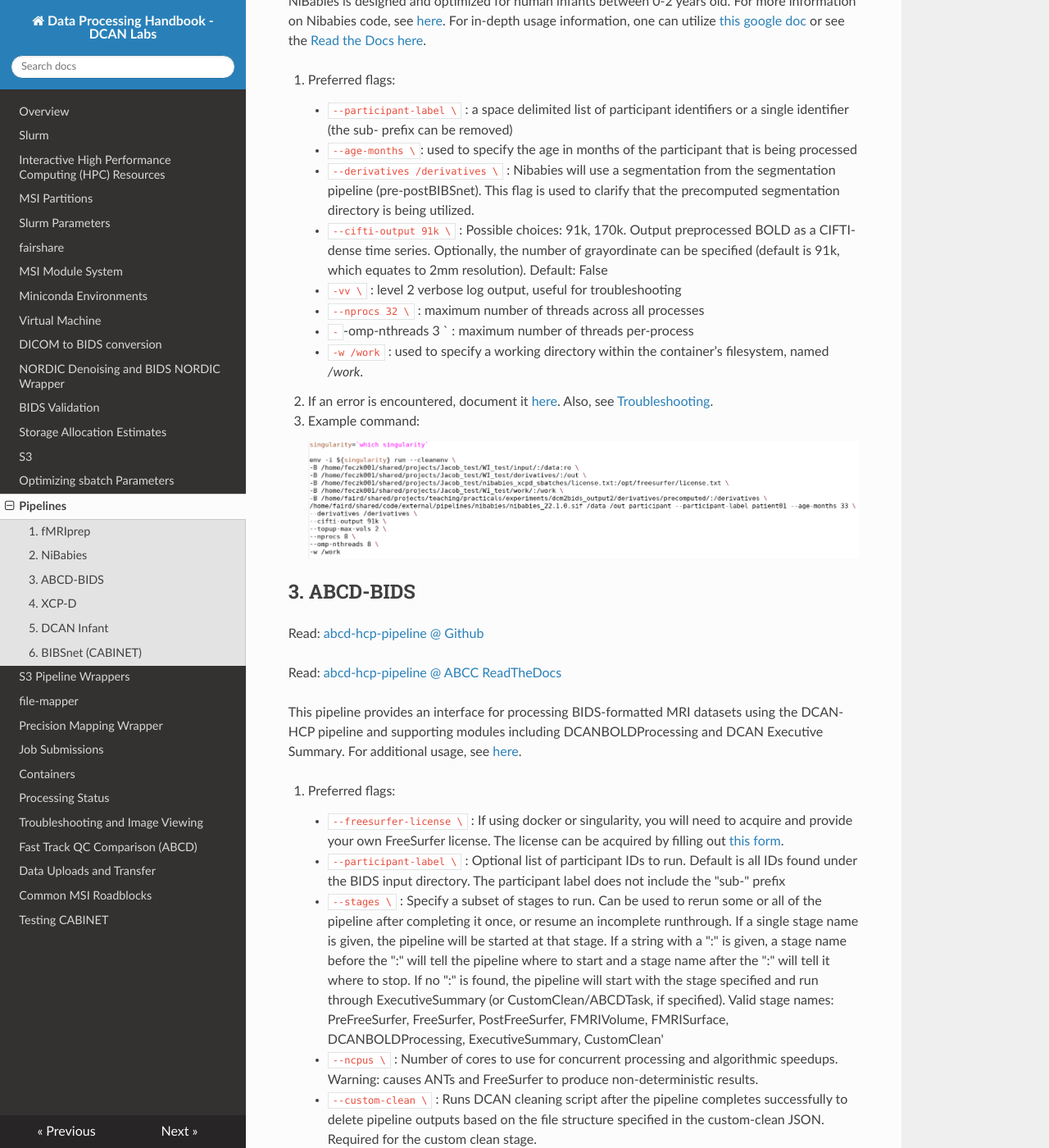
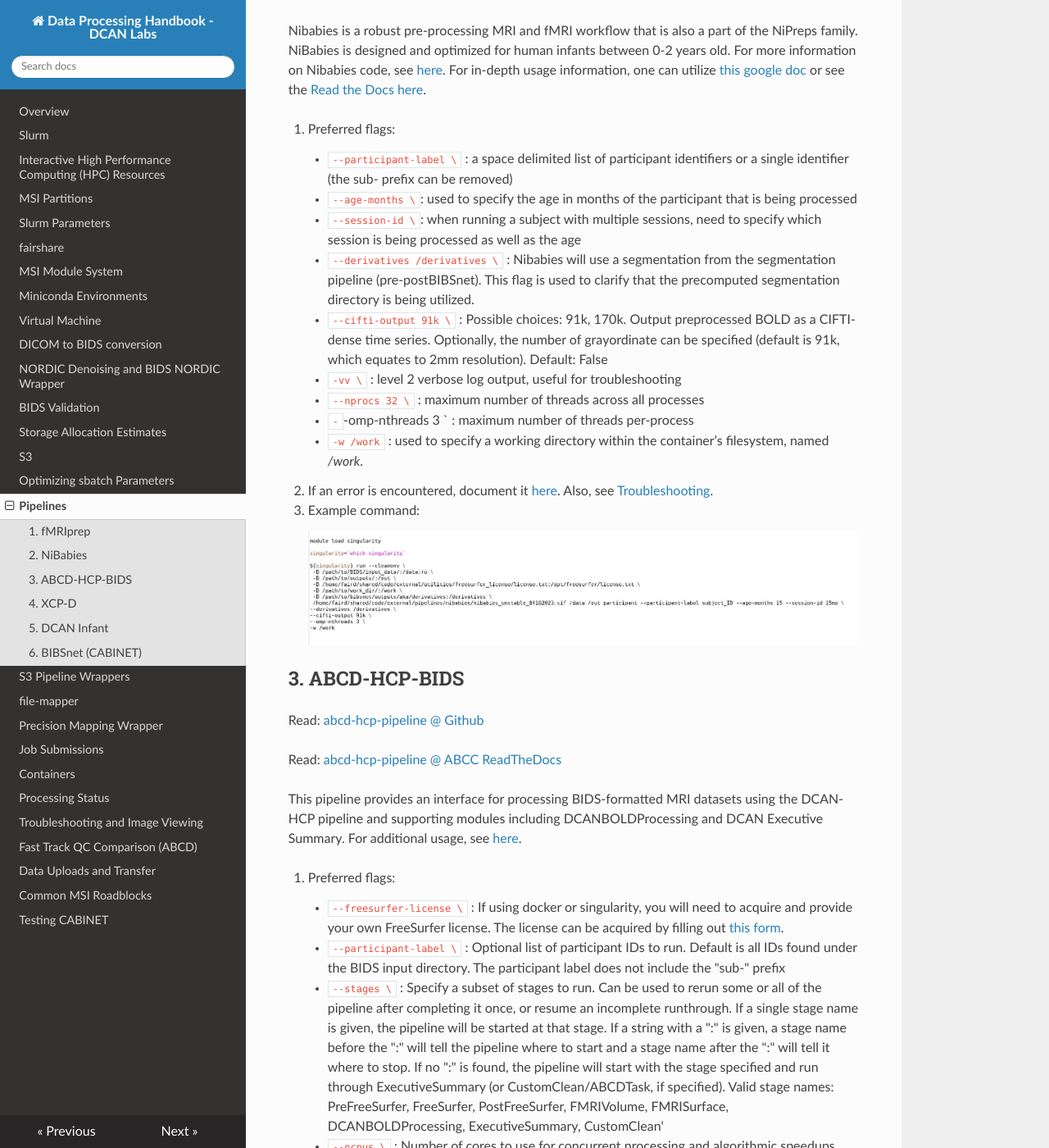
Before and after one commit to DCAN-Labs/cdni-brain, an MkDocs documentation site: the page built from docs/pipelines.md, in a window 1280 px wide and 1400 px high, scrolled down 1288 px. Shown: the whole window at 82% size. Built offline with MkDocs 1.6.1, drawn with Linux system fonts in a browser that asks for light colours; nearby versions of some CDN libraries.

Commit message:
updated fmri, nibabies, and hcp commands

```diff
--- a/docs/pipelines.md
+++ b/docs/pipelines.md
@@ -51,7 +51,7 @@ A NiPreps (NeuroImaging PREProcessing toolS) application for the preprocessing o
 
 61. Example command:
 
-    ![Example fMRIprep Command](img/fmriprep-example.png)
+    ![Example fMRIprep Command](img/fmri_run_example.png)
 
 
 ## 2. NiBabies
@@ -67,6 +67,8 @@ Nibabies is a robust pre-processing MRI and fMRI workflow that is also a part of
     - `--participant-label \` : a space delimited list of participant identifiers or a single identifier (the sub- prefix can be removed)
 
     - `--age-months \`: used to specify the age in months of the participant that is being processed
+
+    - `--session-id \`: when running a subject with multiple sessions, need to specify which session is being processed as well as the age
 
     - `--derivatives /derivatives \` : Nibabies will use a segmentation from the segmentation pipeline (pre-postBIBSnet). This flag is used to clarify that the precomputed segmentation directory is being utilized.
 
@@ -84,9 +86,9 @@ Nibabies is a robust pre-processing MRI and fMRI workflow that is also a part of
 
 64. Example command:
 
-    ![Example NiBabies Command](img/nibabies-example.png)
+    ![Example NiBabies Command](img/updated_nibabies_example.png)
 
-## 3. ABCD-BIDS
+## 3. ABCD-HCP-BIDS
 
 Read: [abcd-hcp-pipeline @ Github](https://github.com/DCAN-Labs/abcd-hcp-pipeline)
 
@@ -114,7 +116,7 @@ This pipeline provides an interface for processing BIDS-formatted MRI datasets u
 
 67. Example command:
 
-    ![Example abcd-hcp Command](img/abcd-hcp-example.png)
+    ![Example abcd-hcp Command](img/abcd_hcp_pipeline_run_example.png)
 
 ## 4. XCP-D
 
```
Also changed, not shown: docs/img/abcd_hcp_pipeline_run_example.png (added), docs/img/fmri_run_example.png (added), docs/img/updated_nibabies_example.png (added).
